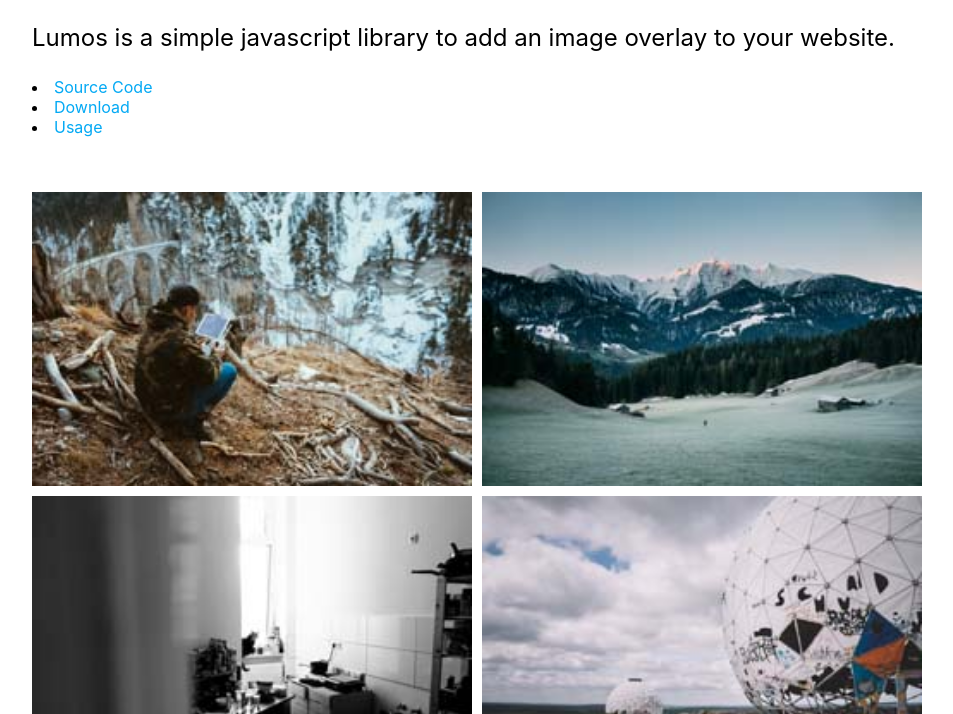
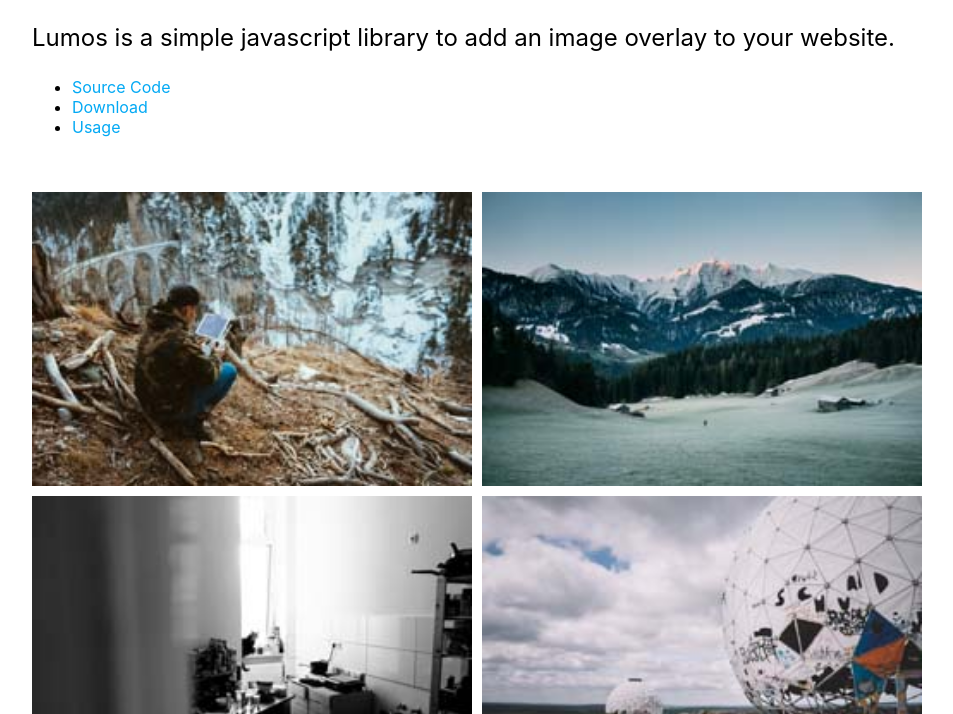
Before and after one commit to oliverschwendener/lumos, a website: page index.html in a window 1280 px wide. Shown: the part 86-800 px from the top of the page, without its empty margins (163-1116 px from the left). Drawn offline with Linux system fonts and the light colour scheme.

Commit message:
Replaced <p> tag with <ul>

```diff
--- a/index.html
+++ b/index.html
@@ -16,7 +16,7 @@
         <div class="container header-container">
             <h1>Lumos</h1>
             <h2>Lumos is a simple javascript library to add an image overlay to your website.</h2>
-            <p>
+            <ul>
                 <li>
                     <a href="https://github.com/oliverschwendener/lumos">Source Code</a>
                 </li>
@@ -26,7 +26,7 @@
                 <li>
                     <a href="https://github.com/oliverschwendener/lumos#usage">Usage</a>
                 </li>
-            </p>
+            </ul>
         </div>
     </header>
 
```
